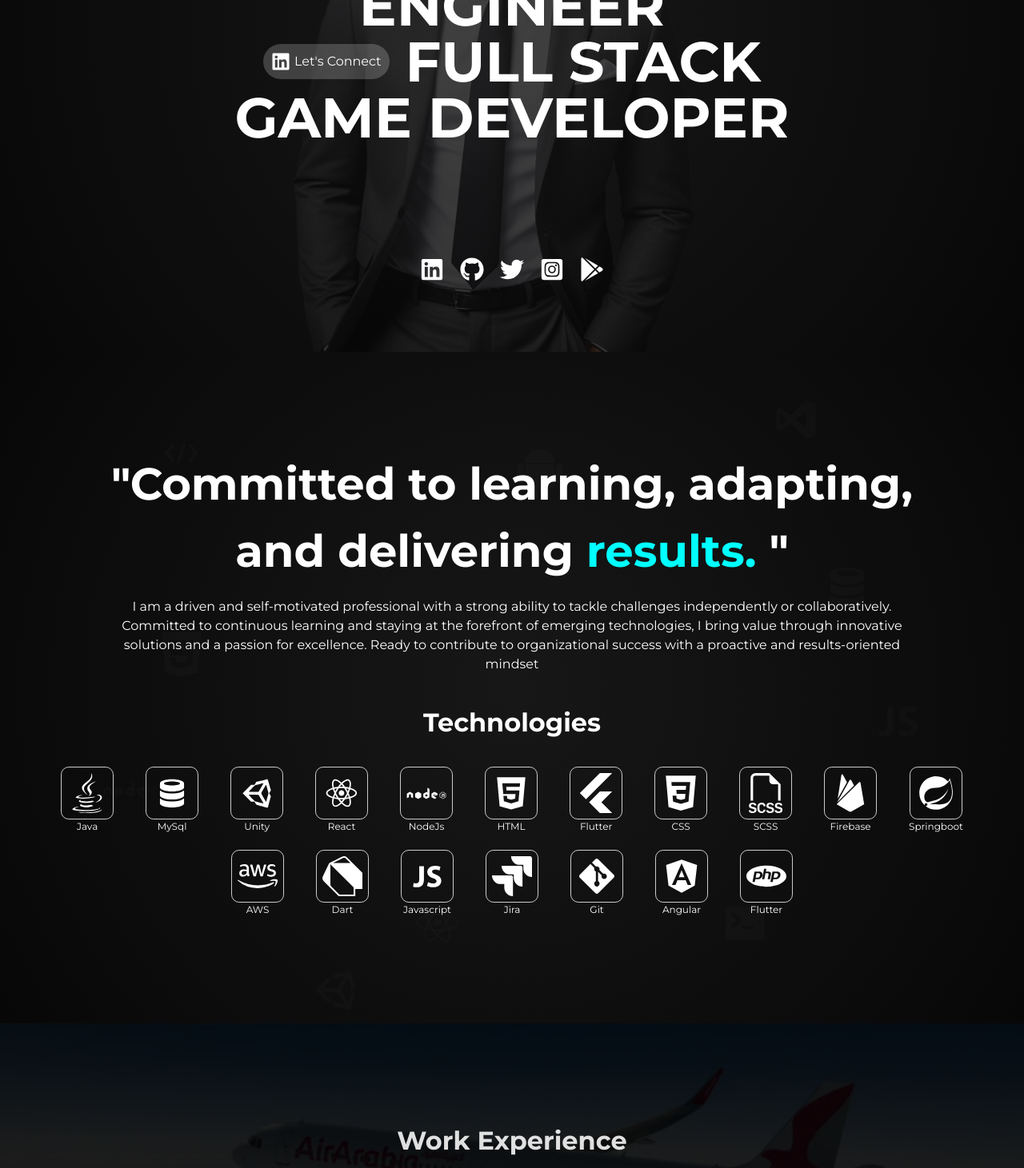
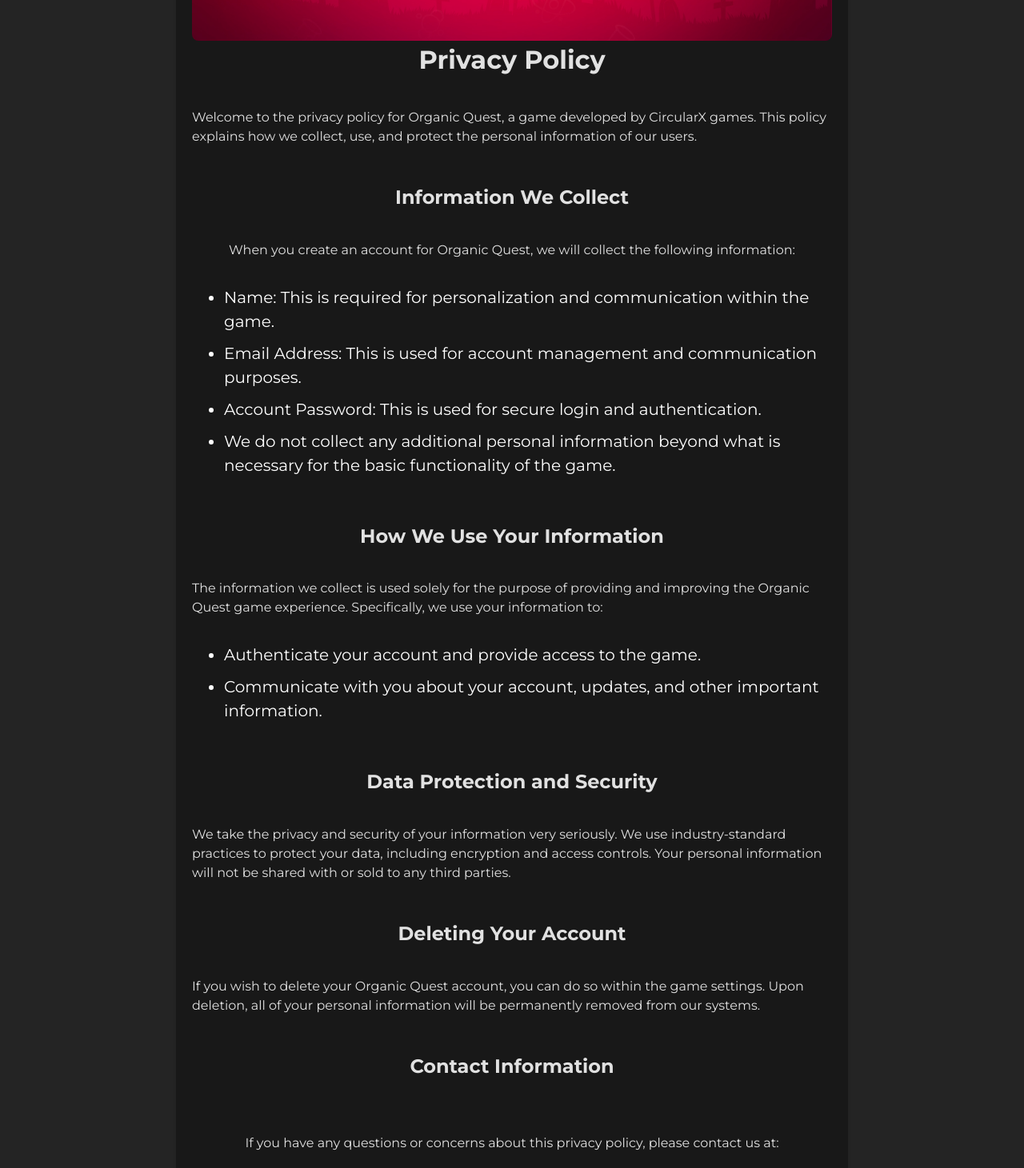
Before and after one commit to IsuruLakmal2000/MyPortfolio, a React (Vite) app: page /organic-quest in a window 1280 px wide. Shown: the part 360-1821 px from the top of the page at 80% size. Built offline with nearby package versions, Linux system fonts and the light colour scheme.

Commit message:
privacy policy pages updated

```diff
--- a/package.json
+++ b/package.json
@@ -14,6 +14,7 @@
     "react": "^18.3.1",
     "react-dom": "^18.3.1",
     "react-icons": "^5.4.0",
+    "react-router-dom": "^7.1.3",
     "swiper": "^11.1.15"
   },
   "devDependencies": {
--- a/src/App.tsx
+++ b/src/App.tsx
@@ -1,15 +1,19 @@
-import MainPage from './Component/MainPage';
-import './App.css'
+import MainPage from "./Component/MainPage";
+import OrganicQuest from "./Pages/Organic-privacy/OrganicquestPrivacyPolicy";
+import TimeCountdown from "./Pages/TimeCountdown/TimecountdownPolicy";
+import { BrowserRouter as Router, Route, Routes, Link } from "react-router-dom";
+import "./App.css";
 
 function App() {
-
   return (
-
-       <div>
-            <MainPage/>
-        </div>
-
-  )
+    <Router>
+      <Routes>
+        <Route path="/" element={<MainPage />} />
+        <Route path="/organic-quest" element={<OrganicQuest />} />
+        <Route path="/timecountdown" element={<TimeCountdown />} />
+      </Routes>
+    </Router>
+  );
 }
 
-export default App
+export default App;
--- /dev/null
+++ b/src/Pages/Organic-privacy/Organicquest.css
@@ -0,0 +1,37 @@
+body {
+  font-family: Arial, sans-serif;
+}
+
+.container {
+  max-width: 600px;
+  padding: 40px;
+  background-color: #181818;
+  border-radius: 8px;
+  box-shadow: 0 2px 4px rgba(0, 0, 0, 0.1);
+  margin: auto;
+  display: flex;
+  flex-direction: column;
+  align-items: center;
+}
+
+.image {
+  width: 100%;
+  border-radius: 8px;
+}
+
+.title {
+  text-align: center;
+  margin-bottom: 20px;
+}
+
+.subtitle {
+  margin-top: 30px;
+}
+
+.list-item {
+  margin-bottom: 10px;
+}
+
+.contact-info {
+  margin-top: 30px;
+}
--- /dev/null
+++ b/src/Pages/Organic-privacy/OrganicquestPrivacyPolicy.tsx
@@ -0,0 +1,81 @@
+import React from "react";
+import featureimage from "./feature-organic.jpg";
+import "./Organicquest.css";
+const OrganicQuest: React.FC = () => {
+  return (
+    <div className="container">
+      <img src={featureimage} alt="Organic Chemistry" className="image" />
+      <h1 className="title">Privacy Policy</h1>
+
+      <p>
+        Welcome to the privacy policy for Organic Quest, a game developed by
+        CircularX games. This policy explains how we collect, use, and protect
+        the personal information of our users.
+      </p>
+
+      <h2 className="subtitle">Information We Collect</h2>
+      <p>
+        When you create an account for Organic Quest, we will collect the
+        following information:
+      </p>
+      <ul>
+        <li className="list-item">
+          Name: This is required for personalization and communication within
+          the game.
+        </li>
+        <li className="list-item">
+          Email Address: This is used for account management and communication
+          purposes.
+        </li>
+        <li className="list-item">
+          Account Password: This is used for secure login and authentication.
+        </li>
+        <li className="list-item">
+          We do not collect any additional personal information beyond what is
+          necessary for the basic functionality of the game.
+        </li>
+      </ul>
+
+      <h2 className="subtitle">How We Use Your Information</h2>
+      <p>
+        The information we collect is used solely for the purpose of providing
+        and improving the Organic Quest game experience. Specifically, we use
+        your information to:
+      </p>
+      <ul>
+        <li className="list-item">
+          Authenticate your account and provide access to the game.
+        </li>
+        <li className="list-item">
+          Communicate with you about your account, updates, and other important
+          information.
+        </li>
+      </ul>
+
+      <h2 className="subtitle">Data Protection and Security</h2>
+      <p>
+        We take the privacy and security of your information very seriously. We
+        use industry-standard practices to protect your data, including
+        encryption and access controls. Your personal information will not be
+        shared with or sold to any third parties.
+      </p>
+
+      <h2 className="subtitle">Deleting Your Account</h2>
+      <p>
+        If you wish to delete your Organic Quest account, you can do so within
+        the game settings. Upon deletion, all of your personal information will
+        be permanently removed from our systems.
+      </p>
+
+      <h2 className="subtitle">Contact Information</h2>
+      <div className="contact-info">
+        <p>
+          If you have any questions or concerns about this privacy policy,
+          please contact us at:
+        </p>
+        <p>Email: isurulakmal200013@gmail.com</p>
+      </div>
+    </div>
+  );
+};
+export default OrganicQuest;
--- /dev/null
+++ b/src/Pages/TimeCountdown/TimeCountdown.css
@@ -0,0 +1,25 @@
+body {
+  font-family: Arial, sans-serif;
+  margin: 0;
+  padding: 0;
+}
+
+.container {
+  max-width: 800px;
+  margin: 0 auto;
+  padding: 20px;
+}
+
+h1,
+h2,
+h3 {
+}
+
+p {
+  line-height: 1.5;
+}
+
+.highlight {
+  background-color: #6b6400;
+  padding: 10px;
+}
--- /dev/null
+++ b/src/Pages/TimeCountdown/TimecountdownPolicy.tsx
@@ -0,0 +1,69 @@
+import React from "react";
+import "./TimeCountdown.css";
+
+const PrivacyPolicy: React.FC = () => {
+  return (
+    <div className="container">
+      <h1>Countdown Dream - Privacy Policy</h1>
+
+      <p>
+        <strong>Effective Date:</strong> [2024/09/01]
+      </p>
+
+      <p>
+        This Privacy Policy outlines how Countdown Dream collects, uses, and
+        protects your information when you use our app, Countdown Dream - Time
+        Until. By using the App, you agree to the collection and use of
+        information in accordance with this policy.
+      </p>
+
+      <h2>Information We Collect</h2>
+
+      <h3>Personal Information</h3>
+      <p>
+        We may collect personal information that you provide to us directly,
+        such as your name and email address, when you contact us or use certain
+        features of the App.
+      </p>
+
+      <h2>How We Use Your Information</h2>
+      <p>We use the collected information for various purposes:</p>
+      <ul>
+        <li>To provide and maintain our App</li>
+        <li>To notify you about changes to our App</li>
+        <li>
+          To manage your data across your devices and maintain app functionality
+        </li>
+      </ul>
+
+      <h2>Sharing Your Information</h2>
+      <p>
+        We do not share your personal information or usage data with any third
+        parties. Your information is kept strictly confidential within our
+        organization.
+      </p>
+
+      <h2>Data Security</h2>
+      <p>
+        We take reasonable measures to protect your personal information from
+        unauthorized access, use, or disclosure.
+      </p>
+
+      <h2>Changes to This Privacy Policy</h2>
+      <p>
+        We may update our Privacy Policy from time to time. We will notify you
+        of any changes by posting the new Privacy Policy on this page. You are
+        advised to review this Privacy Policy periodically for any changes.
+      </p>
+
+      <h2>Contact Us</h2>
+      <p>
+        If you have any questions or suggestions about our Privacy Policy, do
+        not hesitate to contact us at
+        <span className="highlight"> isurulakmal200013@gmail.com</span>.
+      </p>
+    </div>
+  );
+};
+
+export default PrivacyPolicy;
```
Also changed, not shown: src/Pages/Organic-privacy/feature-organic.jpg (added), 1 other file (tests, documents, lock files or other folders).
